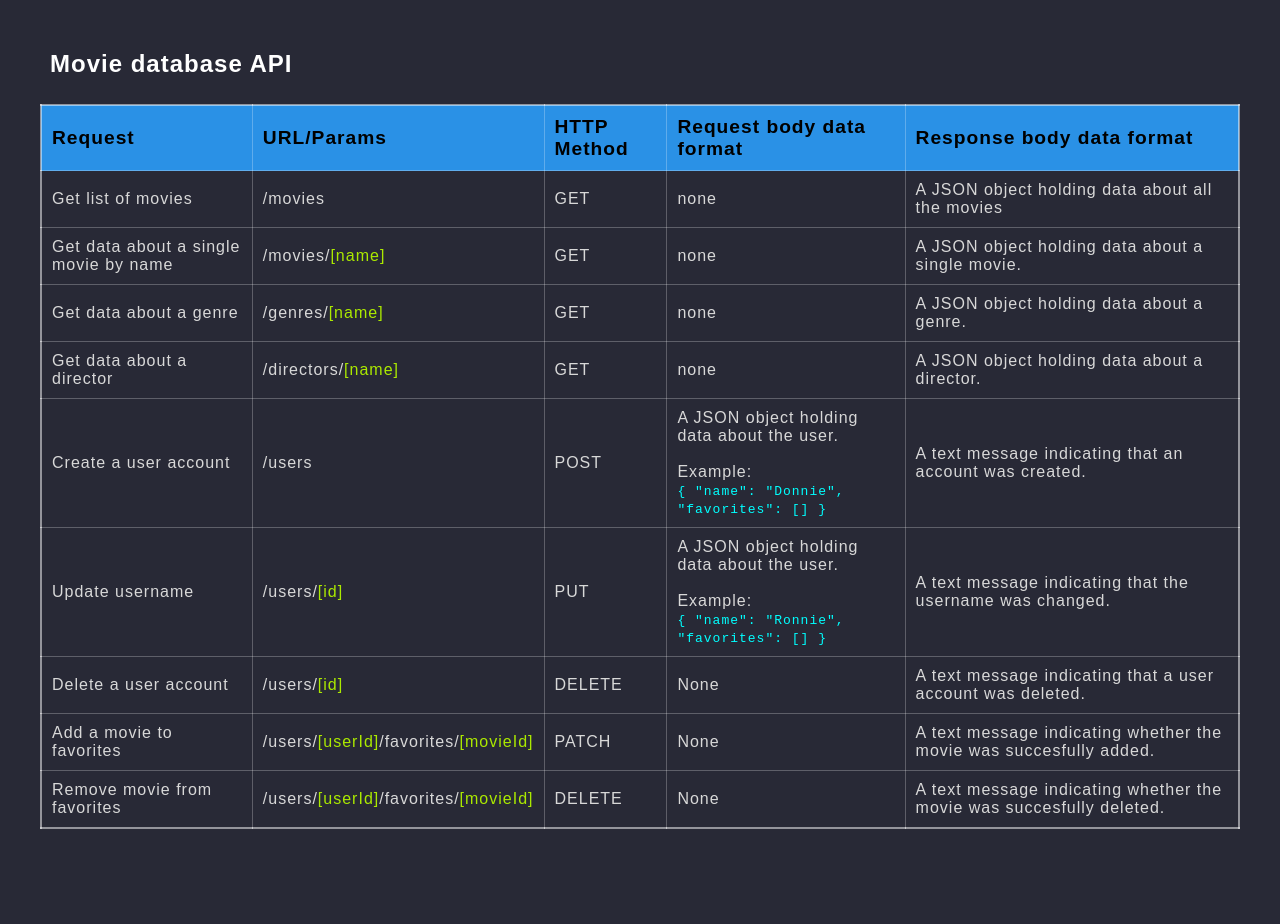
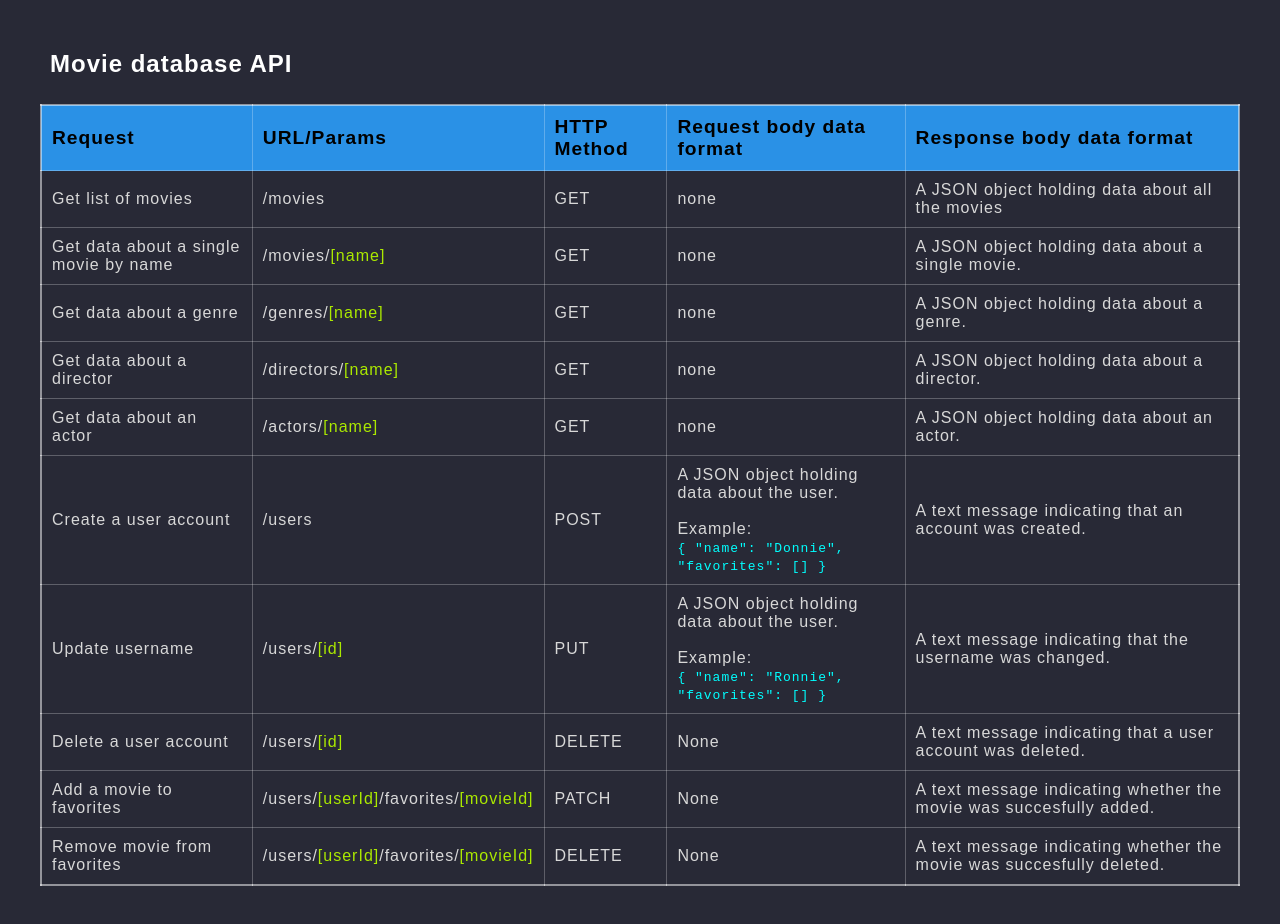
Before and after one commit to timok81/cf-movie-api, a website: page public/documentation.html in a window 1280 px wide. Before the commit the page ends 869 px from the top, so only its background shows below. Drawn offline with Linux system fonts and the light colour scheme.

Commit message:
Added actors endpoint

```diff
--- a/public/documentation.html
+++ b/public/documentation.html
@@ -53,6 +53,13 @@
                 <th scope="row">GET</th>
                 <th scope="row">none</th>
                 <th scope="row">A JSON object holding data about a director.</th>
+            </tr>
+            <tr>
+                <th scope="row">Get data about an actor</th>
+                <th scope="row">/actors/<span>[name]</span></th>
+                <th scope="row">GET</th>
+                <th scope="row">none</th>
+                <th scope="row">A JSON object holding data about an actor.</th>
             </tr>
             <tr>
                 <th scope="row">Create a user account</th>
```
